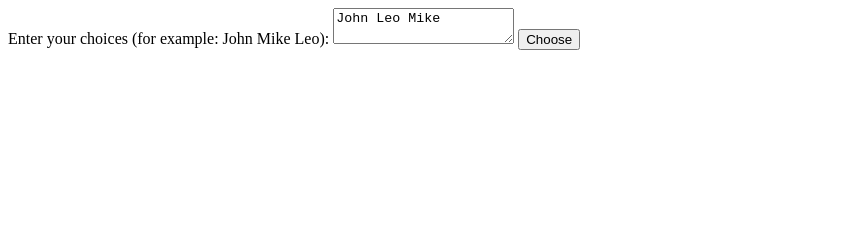
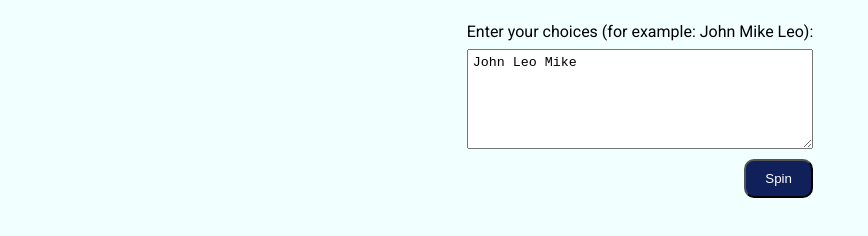
Before and after one commit to NikolaGolubovic/simplechoiceapp, a plain HTML site: page index.html in a window 1280 px wide. Shown: the whole page, without its empty margins (0-868 px from the left). Drawn offline with Linux system fonts and the light colour scheme.

Commit message:
simple project simple finished

```diff
--- a/index.html
+++ b/index.html
@@ -3,16 +3,19 @@
   <head>
     <meta charset="UTF-8" />
     <meta name="viewport" content="width=device-width, initial-scale=1.0" />
+    <link rel="stylesheet" href="./styles.css" />
     <title>Pick Name</title>
   </head>
   <body>
-    <form action="">
-      <label for="choices">Enter your choices (for example: John Mike Leo):</label>
-      <textarea placeholder="Options..." id="names">John Leo Mike</textarea>
-      <button class="btn">Choose</button>
-    </form>
-    <div class="choice-wrapper">
-      <p class="choice"></p>
+    <div class="container">
+      <form>
+        <label for="choices">Enter your choices (for example: John Mike Leo):</label>
+        <textarea placeholder="Options..." id="names">John Leo Mike</textarea>
+        <button class="btn">Spin</button>
+      </form>
+      <div class="choice-wrapper">
+        <p class="choice"></p>
+      </div>
     </div>
     <script src="script.js"></script>
   </body>
--- a/script.js
+++ b/script.js
@@ -33,8 +33,10 @@ btn.addEventListener("click", (e) => {
     .join("")
     .split(" ")
     .filter((x) => x && x.trim() !== "");
+
   let index = 0;
   const times = getTimes();
+
   function spin() {
     choiceText.textContent = names[Math.floor(Math.random() * names.length)];
     index++;
--- a/styles.css
+++ b/styles.css
@@ -0,0 +1,63 @@
+@import url('https://fonts.googleapis.com/css2?family=Roboto:ital,wght@0,100..900;1,100..900&display=swap');
+
+:root {
+    --color-primary-light: rgb(241, 255, 255);
+    --color-primary: rgb(52, 69, 127);
+    --color-primary-dark: rgb(15, 32, 90);
+}
+
+* {
+    margin: 0;
+    padding: 0;
+    box-sizing: border-box;
+}
+
+
+
+body {
+    line-height: 1.5;
+    -webkit-font-smoothing: antialiased;
+    background: var(--color-primary-light);
+    font-family: "Roboto", sans-serif;
+    font-optical-sizing: auto;
+
+}
+
+.container {
+    min-height: 100vh;
+    display: flex;
+    align-items: center;
+    justify-content: start;
+    flex-direction: column;
+}
+
+form {
+    display: flex;
+    flex-direction: column;
+    margin-top: 20px;
+}
+
+textarea {
+    width: 100%;
+    min-height: 100px;
+    max-height: 400px;
+    padding: 5px;
+    margin-top: 5px;
+}
+
+.btn {
+    background: var(--color-primary-dark);
+    color: white;
+    width: 20%;
+    align-self: flex-end;
+    margin-top: 10px;
+    padding: 10px;
+    border-radius: 10px;
+    display: flex;
+    justify-content: center;
+}
+
+.choice {
+    font-weight: 700;
+    font-size: clamp(10vw, 20vw, 50vw);
+}
```
